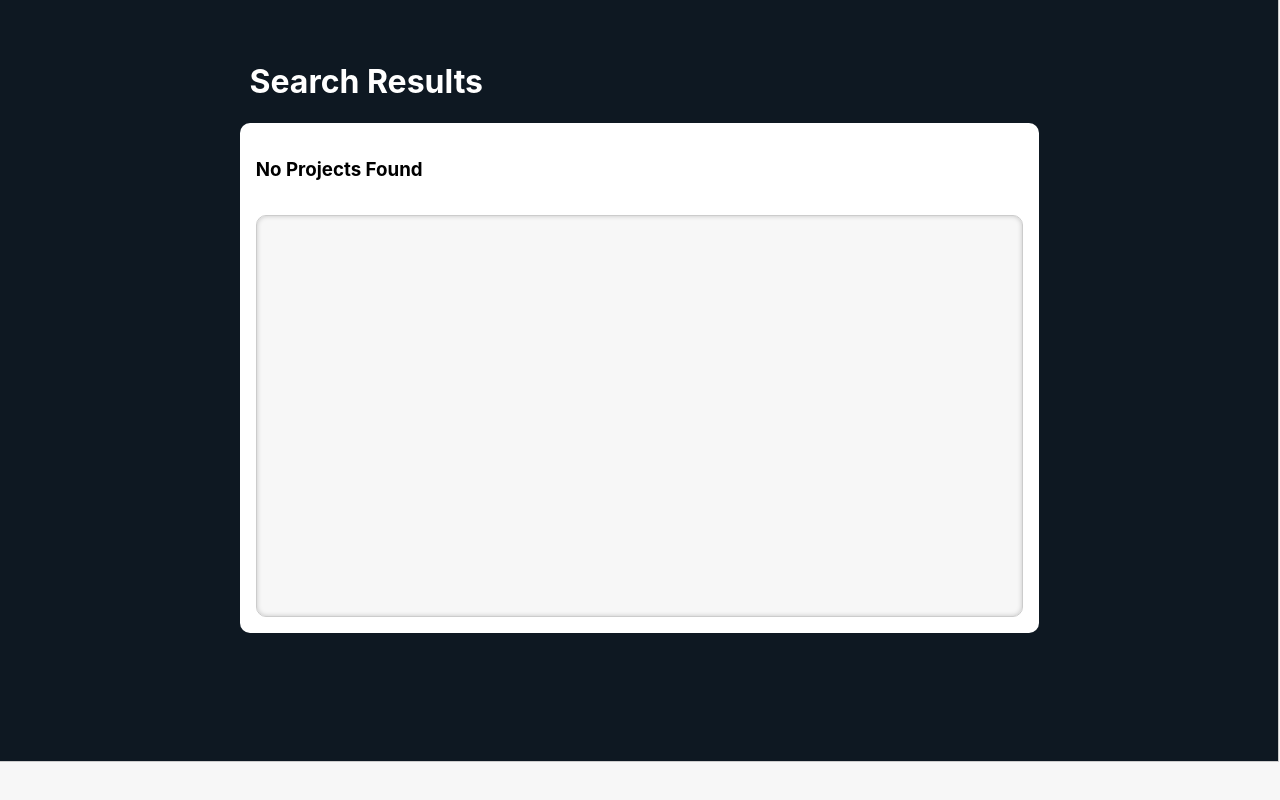
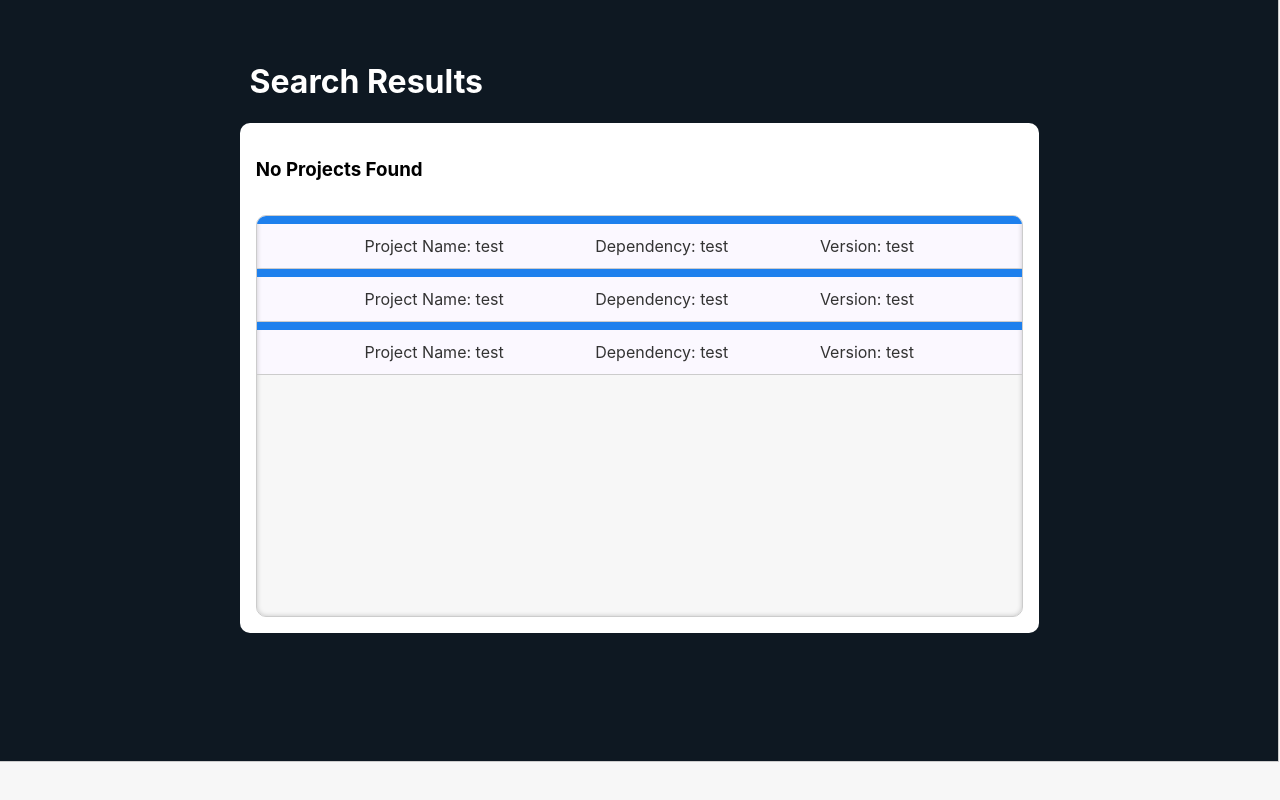
Before and after one commit to KevinGit9/Dependency-Search, a React (Create React App) app in the folder frontend/: page /search in a window 1280 px wide. Shown: the part 767-1567 px from the top of the page. Built offline with nearby package versions, Linux system fonts and the light colour scheme.

Commit message:
search result styling

```diff
--- a/frontend/src/components/ResultsBox.tsx
+++ b/frontend/src/components/ResultsBox.tsx
@@ -30,6 +30,9 @@ function ResultsBox(props: ResultsBoxProps) {
                             </div>
                         ))}
                     </div>
+                    <SearchResult projectName="test" dependency="test" version="test"/>
+                    <SearchResult projectName="test" dependency="test" version="test"/>
+                    <SearchResult projectName="test" dependency="test" version="test"/>
                 </div>
             </div>
         </div>
--- a/frontend/src/components/SearchResult.css
+++ b/frontend/src/components/SearchResult.css
@@ -1,5 +1,6 @@
-.searchResultPanel a {
-    display: block;
+.searchResultPanel {
+    display: flex;
+    justify-content: space-evenly;
     background-color: #fbf8ff;
     border-top: 8px solid #1E80ED;
     border-bottom: 1px solid #ccc;
--- a/frontend/src/components/SearchResult.tsx
+++ b/frontend/src/components/SearchResult.tsx
@@ -10,7 +10,9 @@ interface SearchResultProps {
 function SearchResult(props: SearchResultProps) {
     return (
         <div className="searchResultPanel">
-            <a> Project Name: {props.projectName} - Dependency: {props.dependency} - Version: {props.version} </a>
+            <a> Project Name: {props.projectName} </a>
+            <a> Dependency: {props.dependency} </a>
+            <a> Version: {props.version} </a>
         </div>
     );
 };
```
